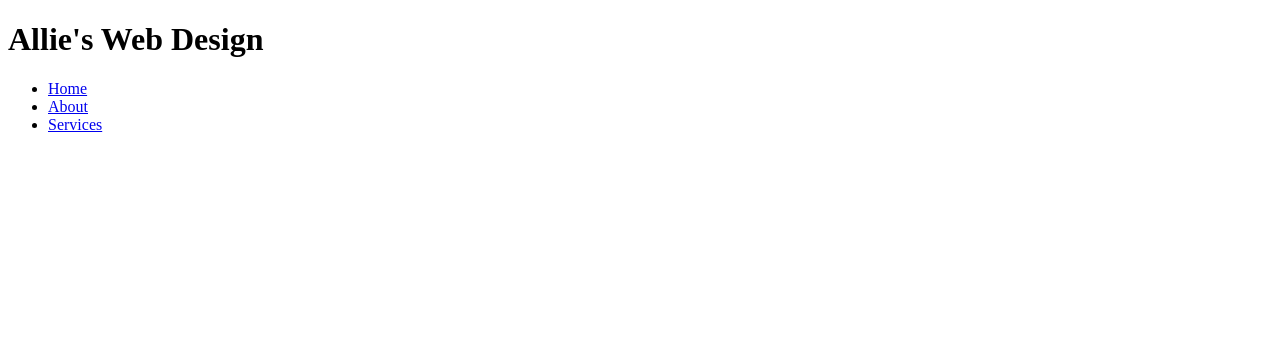
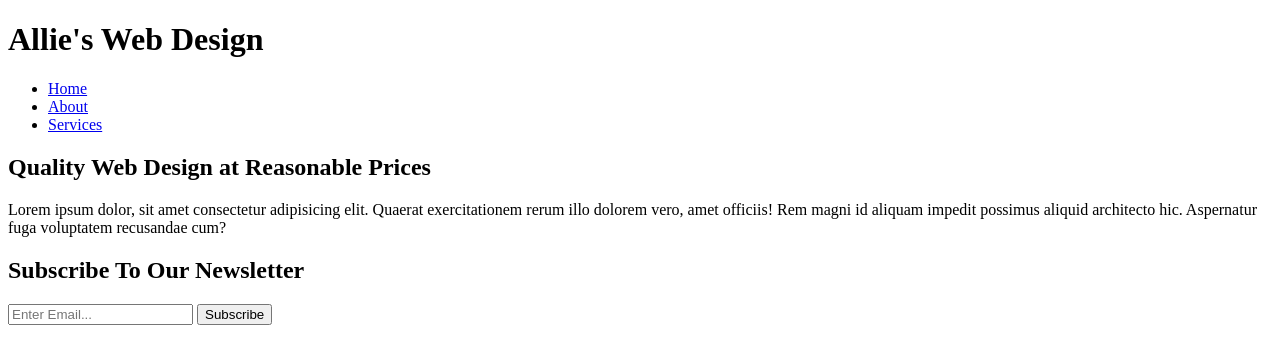
Before and after one commit to Baughn24/FullWebpageProject, a plain HTML site: page index.html in a window 1280 px wide. Drawn offline with Linux system fonts and the light colour scheme.

Commit message:
Added showcase and newsletter sections to html file

```diff
--- a/index.html
+++ b/index.html
@@ -19,11 +19,29 @@
             <nav>
                 <ul>
                     <li id="current"><a href="#">Home</a></li>
-                    <li id="current"><a href="#">About</a></li>
-                    <li id="current"><a href="#">Services</a></li>
+                    <li id="current"><a href="#about">About</a></li>
+                    <li id="current"><a href="#services">Services</a></li>
                 </ul>
             </nav>
         </div>
     </header>
+<!-- Showcase Section -->
+<section id="showcase">
+<div class="container">
+    <h1>Quality Web Design at Reasonable Prices</h1>
+    <p>Lorem ipsum dolor, sit amet consectetur adipisicing elit. Quaerat exercitationem rerum illo dolorem vero, amet officiis! Rem magni id aliquam impedit possimus aliquid architecto hic. Aspernatur fuga voluptatem recusandae cum?</p>
+</div>
+</section>
+<!-- Newsletter -->
+<section id="newsletter">
+    <div class="container">
+        <h1>Subscribe To Our Newsletter</h1>
+        <form>
+            <input type="email" placeholder="Enter Email...">
+            <button class="btn-1">Subscribe</button>
+        </form>
+    </div>
+</section>
+
 </body>
 </html>
```
